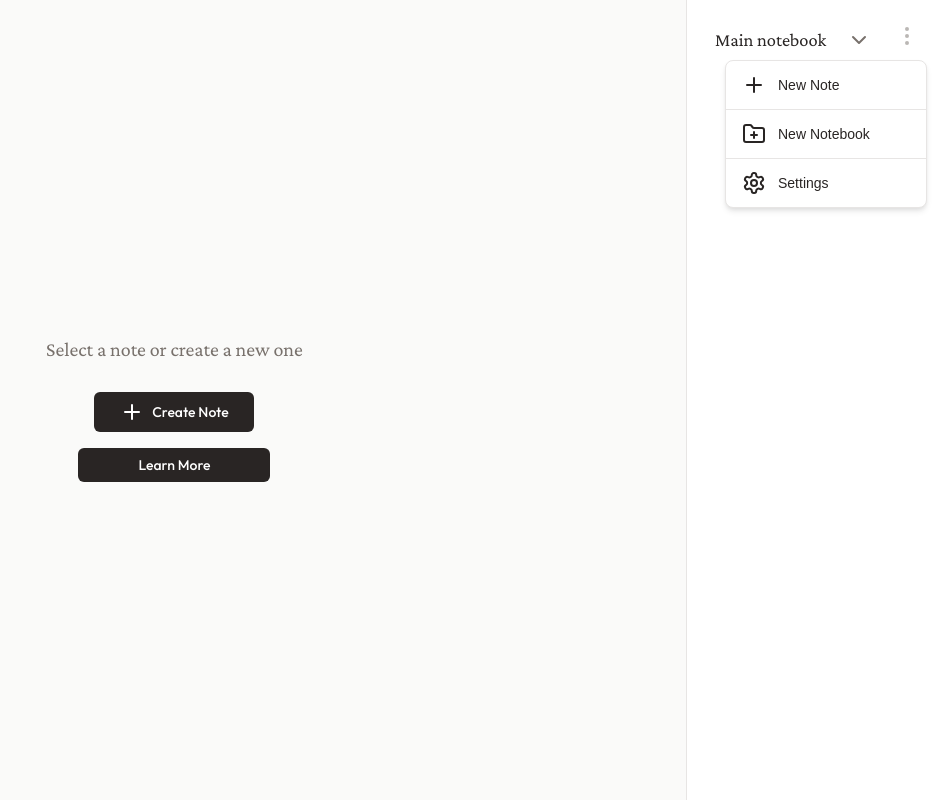
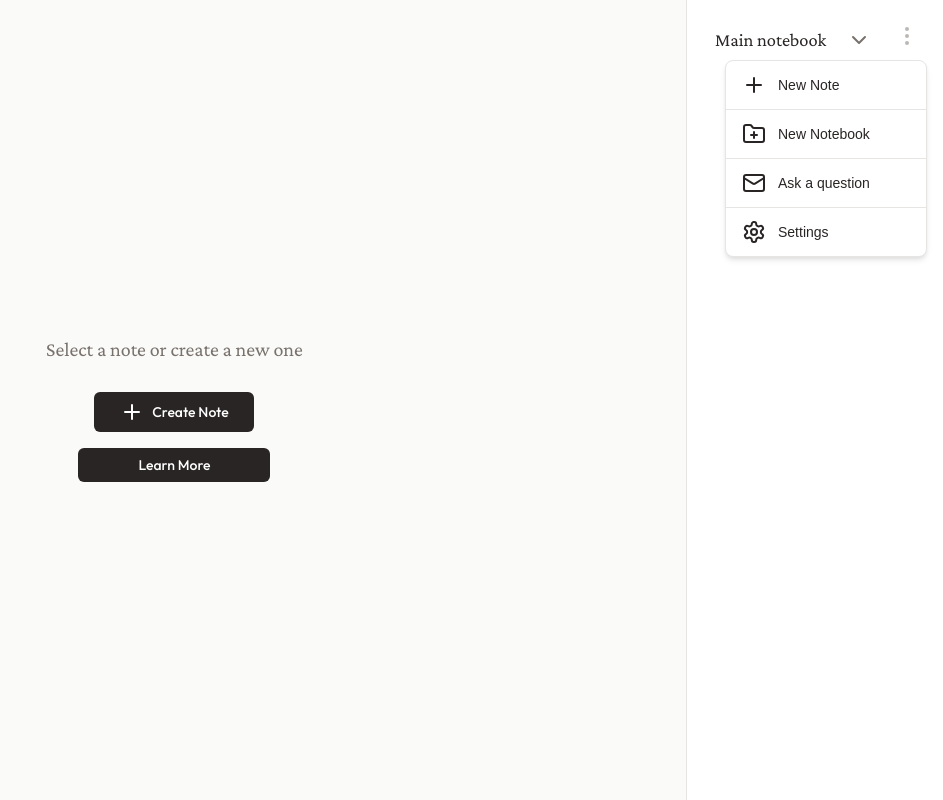
Before and after one commit to johnSamilin/solo, a React (Vite) app: page / in a window 1280 px wide. Both pictures are taken after a click on the button 1244 px from the left and 36 px from the top of the page. Shown: the whole page, without its empty margins (337-1280 px from the left). Built offline with nearby package versions, Linux system fonts and the light colour scheme.

Commit message:
Add 'Ask a question' menu item to sidebar

```diff
--- a/src/components/Sidebar/Sidebar.tsx
+++ b/src/components/Sidebar/Sidebar.tsx
@@ -1,4 +1,4 @@
-import { Plus, FolderPlus, MoreVertical, Settings, Upload, Download, Menu } from "lucide-react";
+import { Plus, FolderPlus, MoreVertical, Settings, Upload, Download, Menu, Mail } from "lucide-react";
 import { FC, useState, useEffect, useRef } from "react";
 import { observer } from "mobx-react-lite";
 import { NotebookItem } from "./NotebookItem";
@@ -66,6 +66,11 @@ export const Sidebar: FC<SidebarProps> = observer(({ editor }) => {
 
   const handleOpenSettings = () => {
     settingsStore.setSettingsOpen(true);
+    setIsMenuOpen(false);
+  };
+
+  const handleAskQuestion = () => {
+    window.open('mailto:masteralex@inbox.ru', '_blank');
     setIsMenuOpen(false);
   };
 
@@ -243,6 +248,14 @@ export const Sidebar: FC<SidebarProps> = observer(({ editor }) => {
                 )}
                 <button
                   className="sidebar-dropdown-item"
+                  onClick={handleAskQuestion}
+                  role="menuitem"
+                >
+                  <Mail className="h-4 w-4" />
+                  Ask a question
+                </button>
+                <button
+                  className="sidebar-dropdown-item"
                   onClick={handleOpenSettings}
                   role="menuitem"
                 >
```
